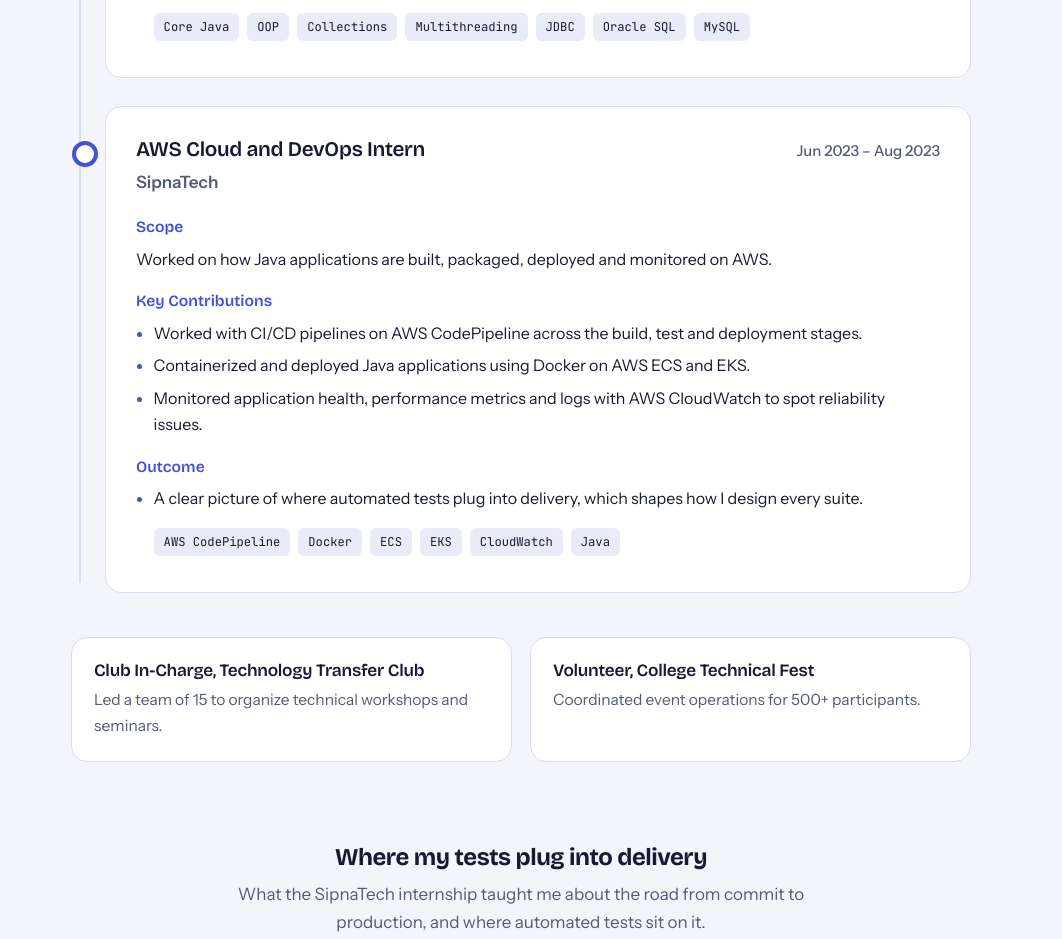
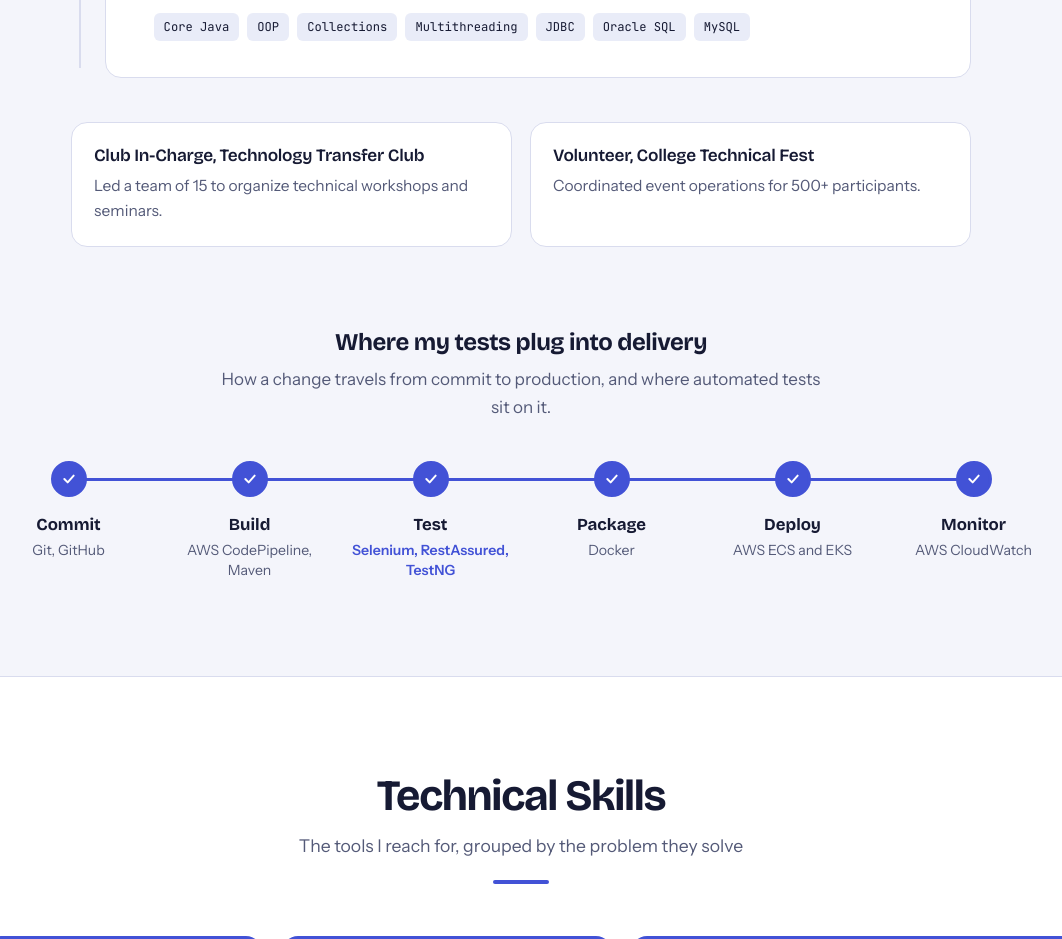
Before and after one commit to Madhavi-id3/madhavi-id3.github.io, a plain HTML site: page index.html in a window 1280 px wide. Shown: the part 3007-3946 px from the top of the page, without its empty margins (119-1181 px from the left). Drawn offline with nearby package versions, Linux system fonts and the light colour scheme.

Commit message:
Remove AWS internship details and update text

```diff
--- a/index.html
+++ b/index.html
@@ -484,23 +484,6 @@
             </div>
             <ul class="chips"><li>Core Java</li><li>OOP</li><li>Collections</li><li>Multithreading</li><li>JDBC</li><li>Oracle SQL</li><li>MySQL</li></ul>
           </article>
-
-          <article class="spot xp reveal">
-            <div class="xp-head"><h3>AWS Cloud and DevOps Intern</h3><span class="when">Jun 2023 &ndash; Aug 2023</span></div>
-            <p class="xp-org">SipnaTech</p>
-            <div class="xp-blk"><h4>Scope</h4><p>Worked on how Java applications are built, packaged, deployed and monitored on AWS.</p></div>
-            <div class="xp-blk"><h4>Key Contributions</h4>
-              <ul>
-                <li>Worked with CI/CD pipelines on AWS CodePipeline across the build, test and deployment stages.</li>
-                <li>Containerized and deployed Java applications using Docker on AWS ECS and EKS.</li>
-                <li>Monitored application health, performance metrics and logs with AWS CloudWatch to spot reliability issues.</li>
-              </ul>
-            </div>
-            <div class="xp-blk"><h4>Outcome</h4>
-              <ul><li>A clear picture of where automated tests plug into delivery, which shapes how I design every suite.</li></ul>
-            </div>
-            <ul class="chips"><li>AWS CodePipeline</li><li>Docker</li><li>ECS</li><li>EKS</li><li>CloudWatch</li><li>Java</li></ul>
-          </article>
         </div>
 
         <div class="beyond">
@@ -509,7 +492,7 @@
         </div>
 
         <h3 class="sub-title reveal">Where my tests plug into delivery</h3>
-        <p class="sub-lede reveal">What the SipnaTech internship taught me about the road from commit to production, and where automated tests sit on it.</p>
+        <p class="sub-lede reveal">How a change travels from commit to production, and where automated tests sit on it.</p>
         <div class="pipe-wrap" id="pipeWrap">
           <div class="pipe-line" aria-hidden="true"><i></i></div>
           <ol class="pipe" id="pipe">
```
